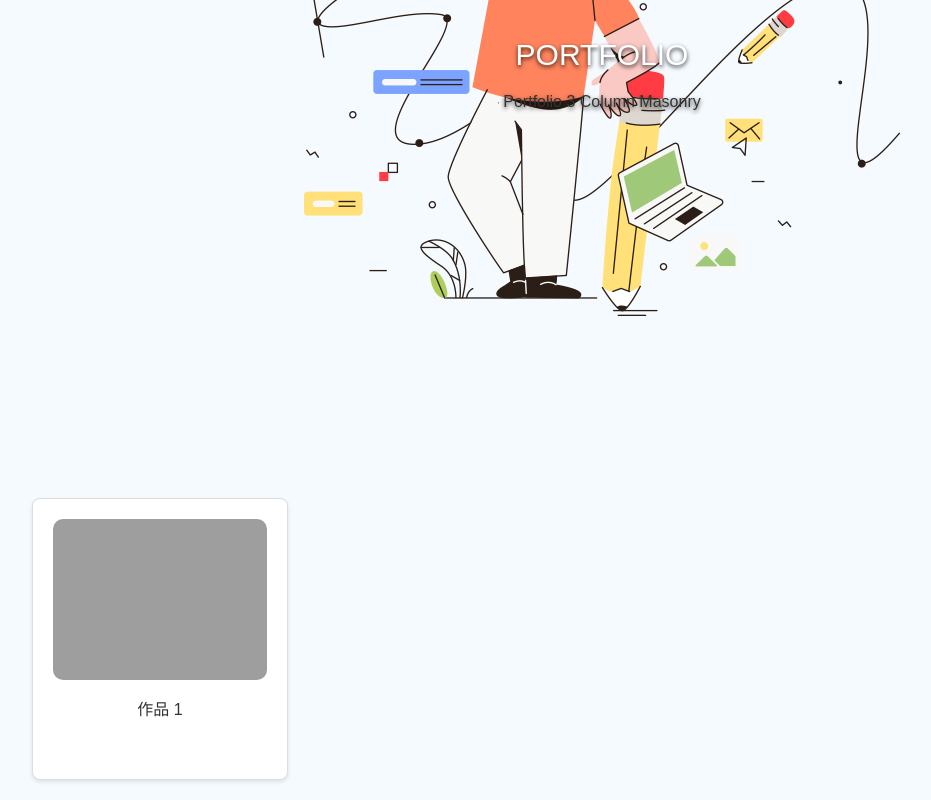
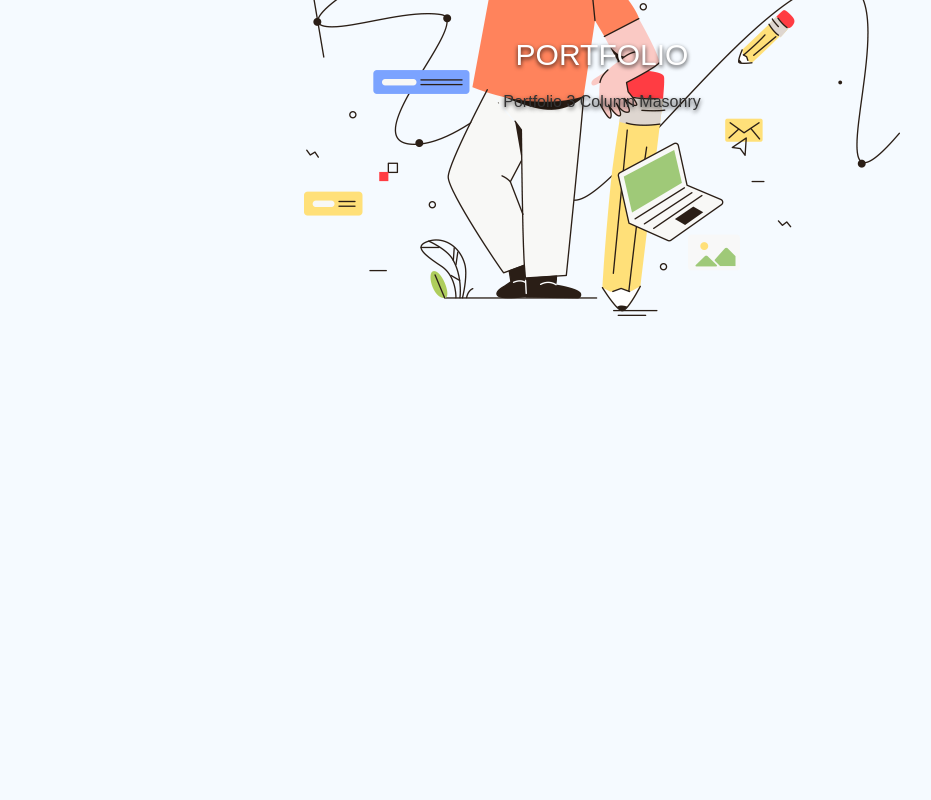
Before and after one commit to COSAKURA/vdigital, a Vue app: page /WorkView in a window 1280 px wide. Shown: the part 282-1082 px from the top of the page, without its empty margins (38-969 px from the left). After the commit the page ends 800 px from the top, so only its background shows below. Built offline with nearby package versions, Linux system fonts and the light colour scheme.

Commit message:
完成作品注册接口请求

```diff
--- a/src/views/WorkView.vue
+++ b/src/views/WorkView.vue
@@ -163,14 +163,7 @@ export default {
       dialogVisible: false,
       uploadDialogVisible: false, // 控制上传弹框的显示
       selectedWork: {}, // 当前选中的作品
-      works: [
-        {
-          title: "作品 1",
-          description: "这是作品 1 的描述内容。",
-          imagePath:
-            "D:/数字创意作品链上版权认证与交易平台/DigitalCopyright/uploads/1733654404120_th (1).jpg",
-        },
-      ],
+      works: [],
       uploadForm: {
         uploadDate: "",
         uploadInfo: "",
```
